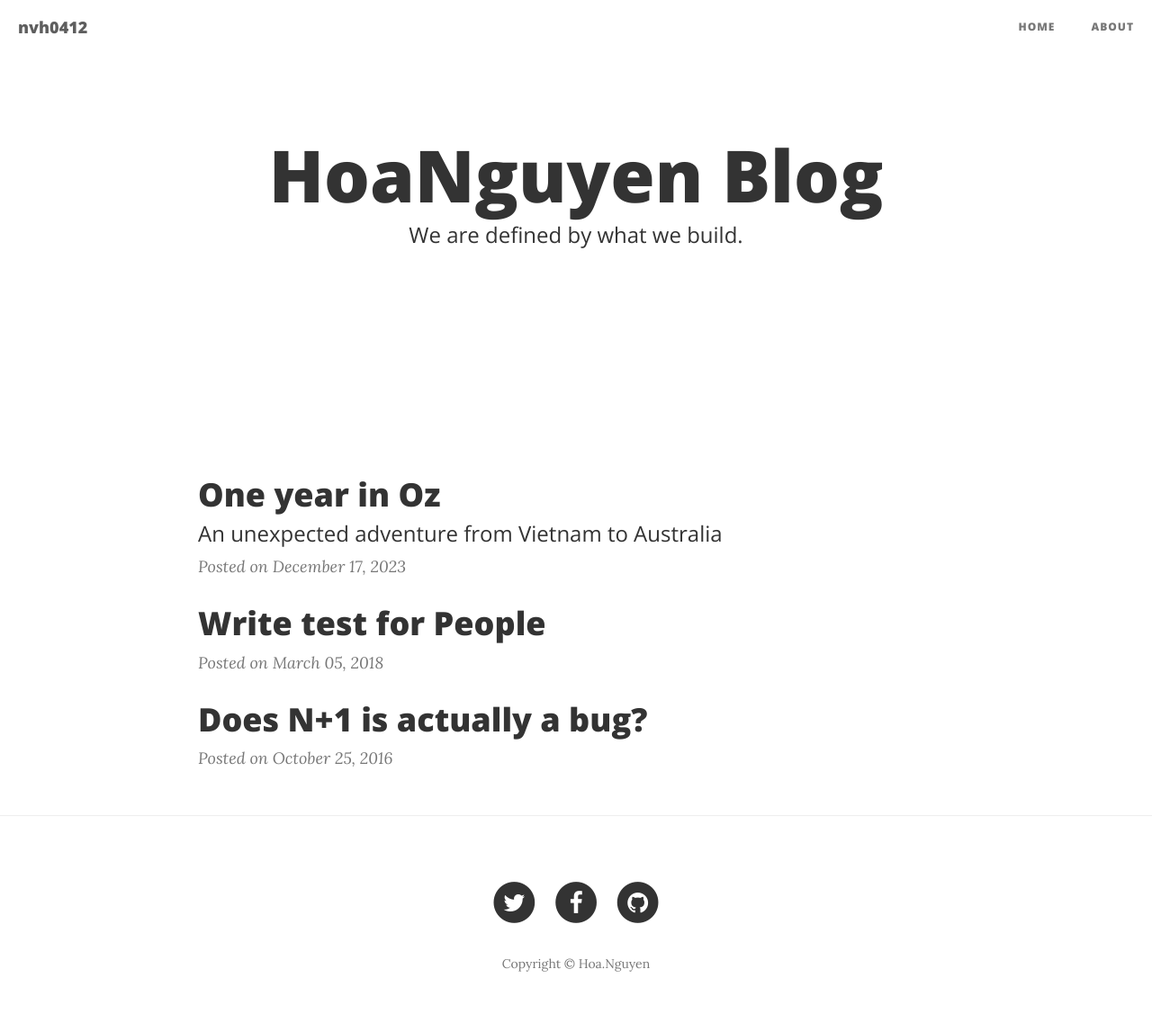
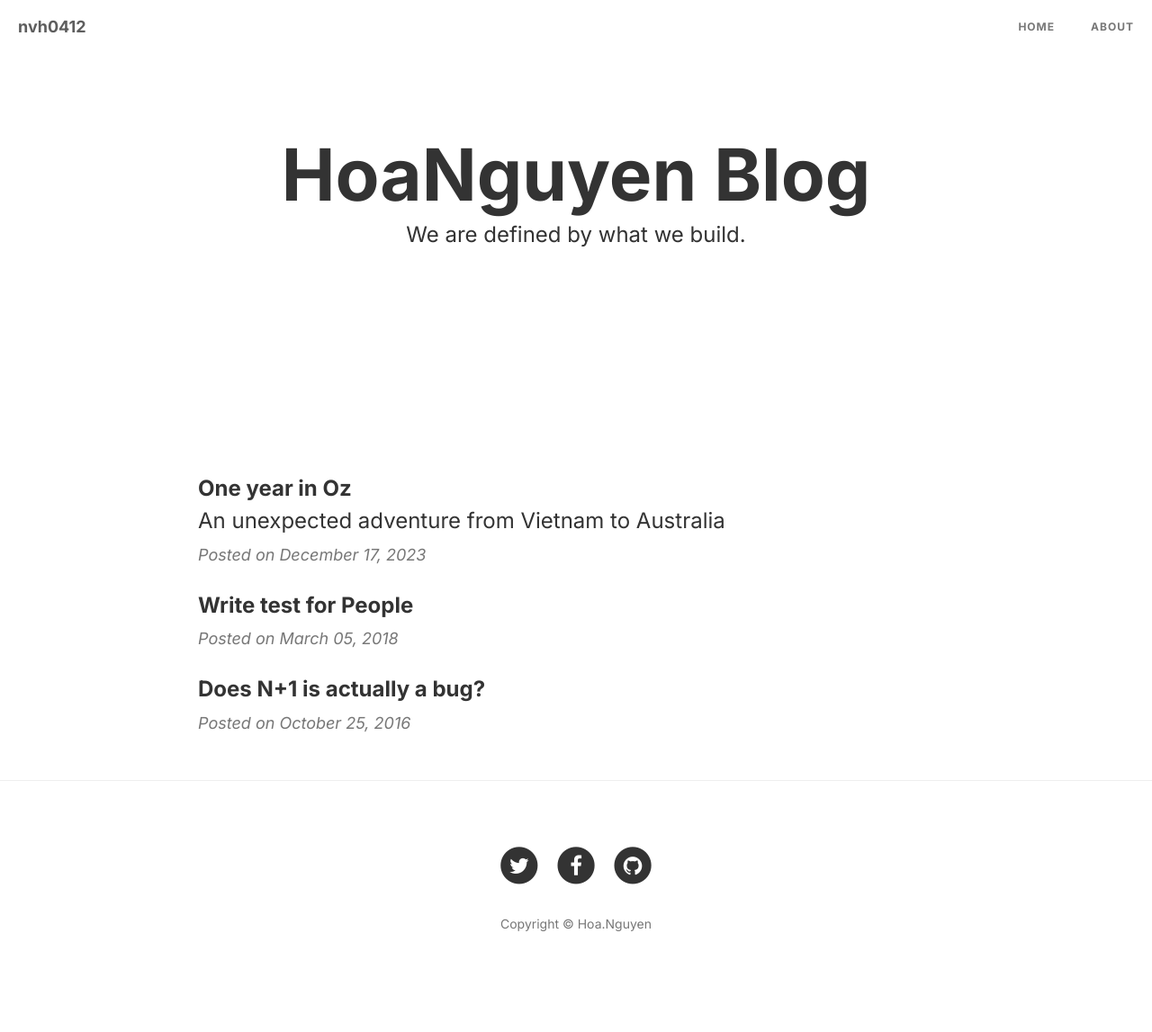
Before and after one commit to nvh0412/nvh0412.github.io, a Jekyll site: the page built from index.md, in a window 1280 px wide. Shown: the whole page at 90% size. Built offline with Jekyll 4.4.1, drawn with Linux system fonts in a browser that asks for light colours; nearby versions of some CDN libraries; after the commit the page ends 1102 px from its top, so only the background shows below that.

Commit message:
chore: change font to inter

```diff
--- a/_includes/head.html
+++ b/_includes/head.html
@@ -10,8 +10,7 @@
   <link rel="canonical" href="{{ page.url | replace:'index.html','' | absolute_url }}">
   <link rel="alternate" type="application/rss+xml" title="{{ site.title | escape }}" href="{{ "/feed.xml" | relative_url }}">
 
-  <link href='https://fonts.googleapis.com/css?family=Lora:400,700,400italic,700italic' rel='stylesheet' type='text/css'>
-  <link href='https://fonts.googleapis.com/css?family=Open+Sans:300italic,400italic,600italic,700italic,800italic,400,300,600,700,800' rel='stylesheet' type='text/css'>
+  <link href='https://fonts.googleapis.com/css?family=Inter:400,700,400italic,700italic' rel='stylesheet' type='text/css'>
   <link rel="stylesheet" href="//maxcdn.bootstrapcdn.com/font-awesome/4.4.0/css/font-awesome.min.css">
 
   {% if jekyll.environment == 'production' and site.google_analytics %}
--- a/_sass/mixins.scss
+++ b/_sass/mixins.scss
@@ -12,9 +12,9 @@
 }
 
 @mixin serif-font() {
-  font-family: 'Lora', 'Times New Roman', serif;
+  font-family: 'Inter', 'Times New Roman', serif;
 }
 
 @mixin sans-serif-font() {
-  font-family: 'Open Sans', 'Helvetica Neue', Helvetica, Arial, sans-serif;
+  font-family: 'Inter', 'Helvetica Neue', Helvetica, Arial, sans-serif;
 }
--- a/assets/main.scss
+++ b/assets/main.scss
@@ -8,7 +8,7 @@
 
 body {
   @include serif-font;
-  font-size: 20px;
+  font-size: 18px;
   color: $gray-dark;
 }
 
@@ -277,7 +277,7 @@
   @media only screen and (min-width: 768px) {
     > a {
       > .post-title {
-        font-size: 36px;
+        font-size: 24px;
       }
     }
   }
@@ -286,7 +286,7 @@
 // Sections
 
 .section-heading {
-  font-size: 36px;
+  font-size: 24px;
   margin-top: 60px;
   font-weight: 700;
 }
```
